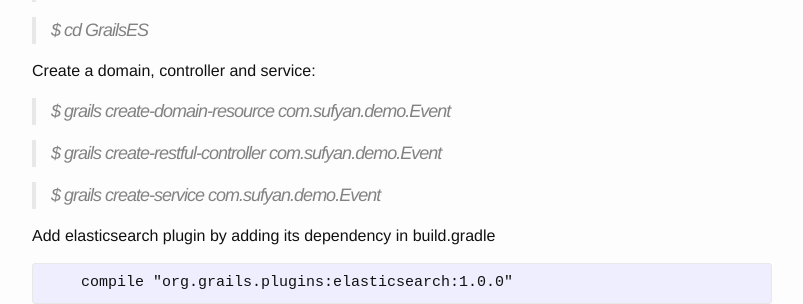
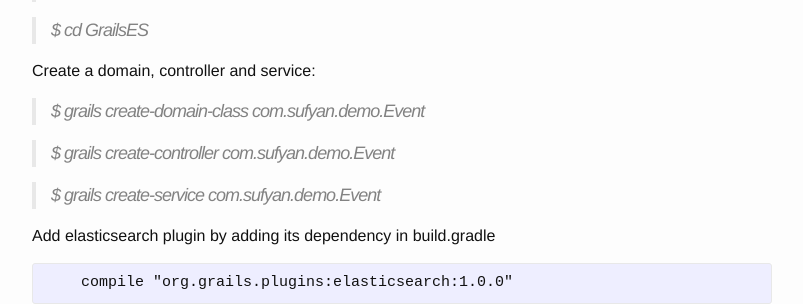
Before and after one commit to sufyanshoaib/sufyanshoaib.github.io, a Jekyll site: the page built from _posts/2015-01-29-grails-elasticsearch.markdown, in a window 1280 px wide and 900 px high, scrolled down 396 px. Shown: the part 159-463 px from the top of the window, without its empty margins (238-1041 px from the left). Built offline with Jekyll 4.4.1, drawn with Linux system fonts in a browser that asks for light colours; nearby versions of some CDN libraries; comment, search, counter and statistics services are not loaded.

Commit message:
Update 2015-01-29-grails-elasticsearch.markdown

```diff
--- a/_posts/2015-01-29-grails-elasticsearch.markdown
+++ b/_posts/2015-01-29-grails-elasticsearch.markdown
@@ -24,9 +24,9 @@ Note: Make sure you have latest version of grails (for this example I used grail
 
 Create a domain, controller and service:
 
->$ grails create-domain-resource com.sufyan.demo.Event
+>$ grails create-domain-class com.sufyan.demo.Event
 
->$ grails create-restful-controller com.sufyan.demo.Event
+>$ grails create-controller com.sufyan.demo.Event
 
 >$ grails create-service com.sufyan.demo.Event
 
```
